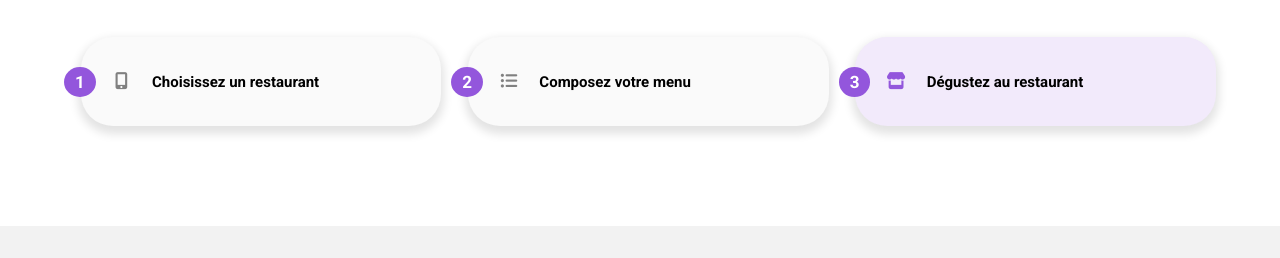
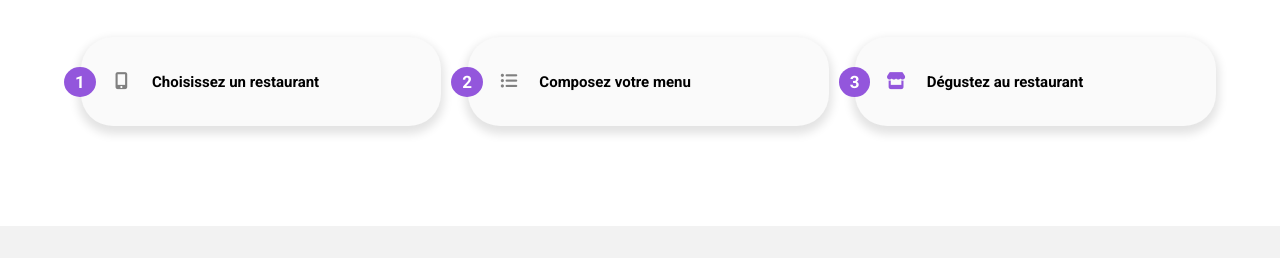
Before and after one commit to Sovlo1/RaphaelAlves_3_23112021, a website: page index.html in a window 1280 px wide. Shown: the part 542-800 px from the top of the page. Drawn offline with Linux system fonts and the light colour scheme; a web font is replaced by a local one.

Commit message:
Adjusted frontpage

```diff
--- a/sass/components/_howto.scss
+++ b/sass/components/_howto.scss
@@ -48,9 +48,6 @@
             @include desktop {
                 padding-right: 30px;
             }
-            &--3 {
-                background-color: lighten($color: $color-primary, $amount: 35);
-            }
         }
         &--icon {
             margin: 0 35px 0 35px;
```
Also changed, not shown: style/style.css, 1 other file.
